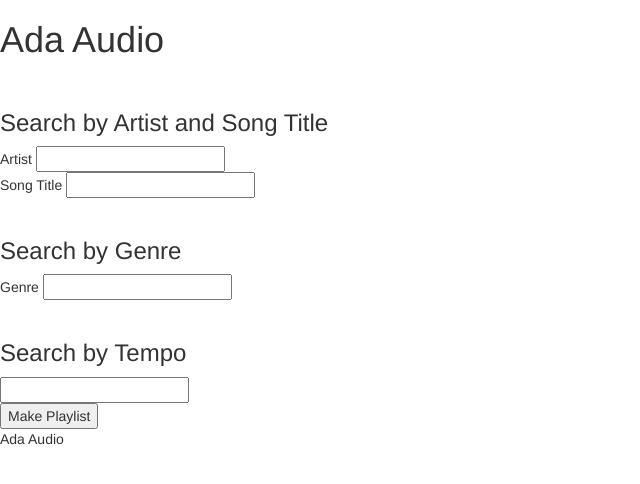
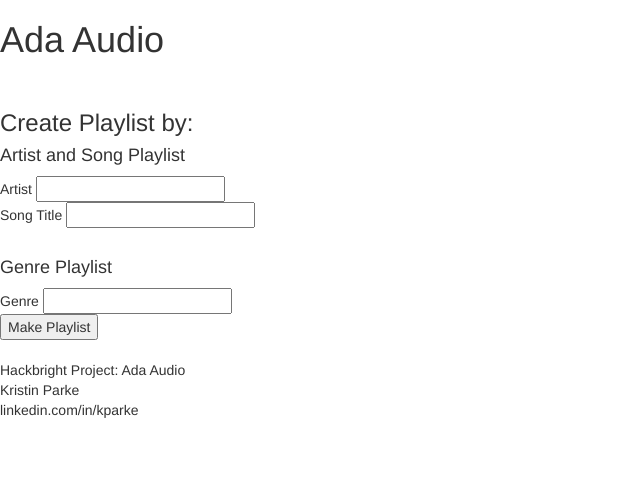
Before and after one commit to SeventhResolve/HB13-Project-Ada-Audio, a Flask app: page / in a window 1280 px wide. Shown: the top 484 px of the page, without its empty margins (0-640 px from the left). Run offline with Flask 2, Linux system fonts and the light colour scheme; some libraries are stand-ins or nearby versions.

Commit message:
Genre playlisting works

```diff
--- a/server.py
+++ b/server.py
@@ -79,7 +79,8 @@ def gets_user_serach_results():
 
     if genre:
         genre = Genre(str(genre))
-        genre_playlist = genre.creates_genre_playlist()
+        print genre
+        genre_playlist = genre.creates_genre_en_playlist()
         yt_search_playlist = genre.extracts_artist_and_song(genre_playlist)
         yt_frontend_playlist = genre.creates_yt_playlist(yt_search_playlist)
 
--- a/templates/base.html
+++ b/templates/base.html
@@ -9,6 +9,10 @@
 <body>
     <h1>Ada Audio</h1><br>
     {% block content %}BODY CONTENT GOES HERE{% endblock %}
-    <footer>Ada Audio</footer>
+    <br>
+    <footer>Hackbright Project: Ada Audio<br>
+        Kristin Parke<br>
+        linkedin.com/in/kparke
+    </footer>
 </body>
 </html>
--- a/templates/homesearchpage.html
+++ b/templates/homesearchpage.html
@@ -7,7 +7,8 @@
 
 <body>
     <form action='/playlist'>
-        <h3>Search by Artist and Song Title</h3>
+        <h3>Create Playlist by:</h3>
+        <h4>Artist and Song Playlist</h4>
         Artist
         <input type='text' name='artist'>
     <br>
@@ -15,14 +16,9 @@
         <input type='text' name='song'>
     <br>
     <br>
-        <h3>Search by Genre</h3>
+        <h4>Genre Playlist</h4>
         Genre
         <input type='text' name='genre' id='genre'>
-    <br>
-    <br>
-        <h3>Search by Tempo</h3>
-        <input type='******' name='tempo' id='tempo'>
-        <!-- try a sliding bar? -->
     <br>
         <input type='submit' value='Make Playlist'>
     </form>
```
Also changed, not shown: genre_class.py (+6 -3 lines).
